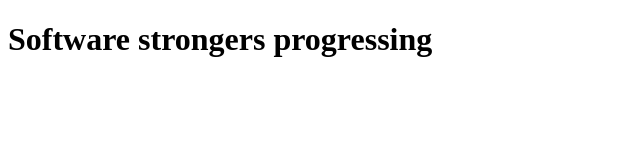
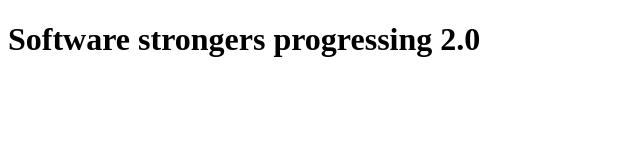
Before and after one commit to Thiru1239/Vickyproject, a plain HTML site: page index.html in a window 1280 px wide. Shown: the full height of the page, 0-640 px from the left. Drawn offline with Linux system fonts and the light colour scheme.

Commit message:
updation ceasefire

```diff
--- a/index.html
+++ b/index.html
@@ -6,6 +6,6 @@
     <title>Developers</title>
 </head>
 <body>
-    <h1>Software strongers progressing</h1>
+    <h1>Software strongers progressing 2.0</h1>
 </body>
 </html>
```
